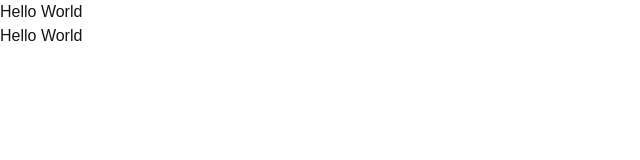
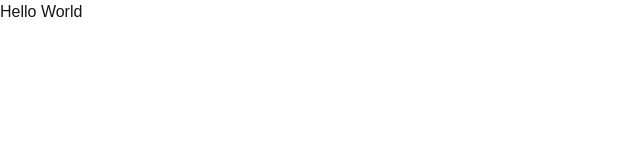
Before and after one commit to anishigouri/pet-shop, a Next.js app: page / in a window 1280 px wide. Shown: the top 160 px of the page, without its empty margins (0-640 px from the left). Built offline with nearby package versions, Linux system fonts and the light colour scheme.

Commit message:
Remove unused Component from Home page and simplify structure

```diff
--- a/src/app/page.tsx
+++ b/src/app/page.tsx
@@ -1,22 +1,7 @@
-type Props = {
-  params: {
-    id: string;
-  };
-};
-
-const Component = ({ params }: Props) => {
+export default function Home() {
   return (
     <div>
       <h1>Hello World</h1>
     </div>
   );
-};
-
-export default function Home() {
-  return (
-    <div>
-      <h1>Hello World</h1>
-      <Component params={{ id: 1 }} />
-    </div>
-  );
 }
```
